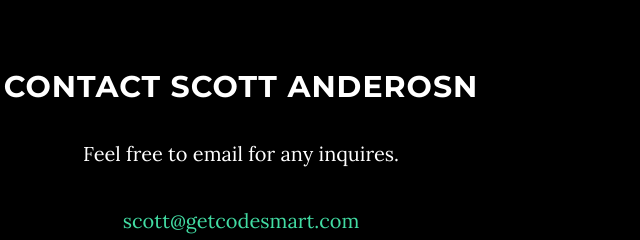
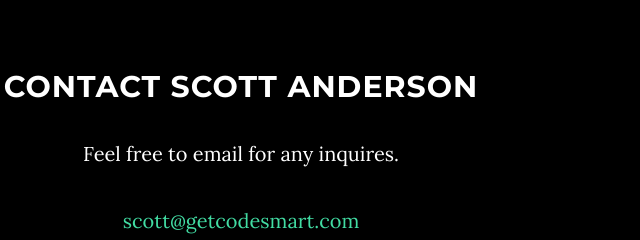
Before and after one commit to Oceas/getcodesmart.com, a website: page index.html in a window 1280 px wide. Shown: the part 2924-3164 px from the top of the page, 399-1039 px from the left. Drawn offline with nearby package versions, Linux system fonts and the light colour scheme.

Commit message:
Corrected Typo

```diff
--- a/index.html
+++ b/index.html
@@ -228,7 +228,7 @@
     <section id="contact" class="container content-section text-center">
         <div class="row">
             <div class="col-lg-8 col-lg-offset-2">
-                <h2>Contact Scott Anderosn </h2>
+                <h2>Contact Scott Anderson </h2>
                 <p>Feel free to email for any inquires.</p>
                 <p><a href="mailto:scott@getcodesmart.com">scott@getcodesmart.com</a>
                 </p>
```
